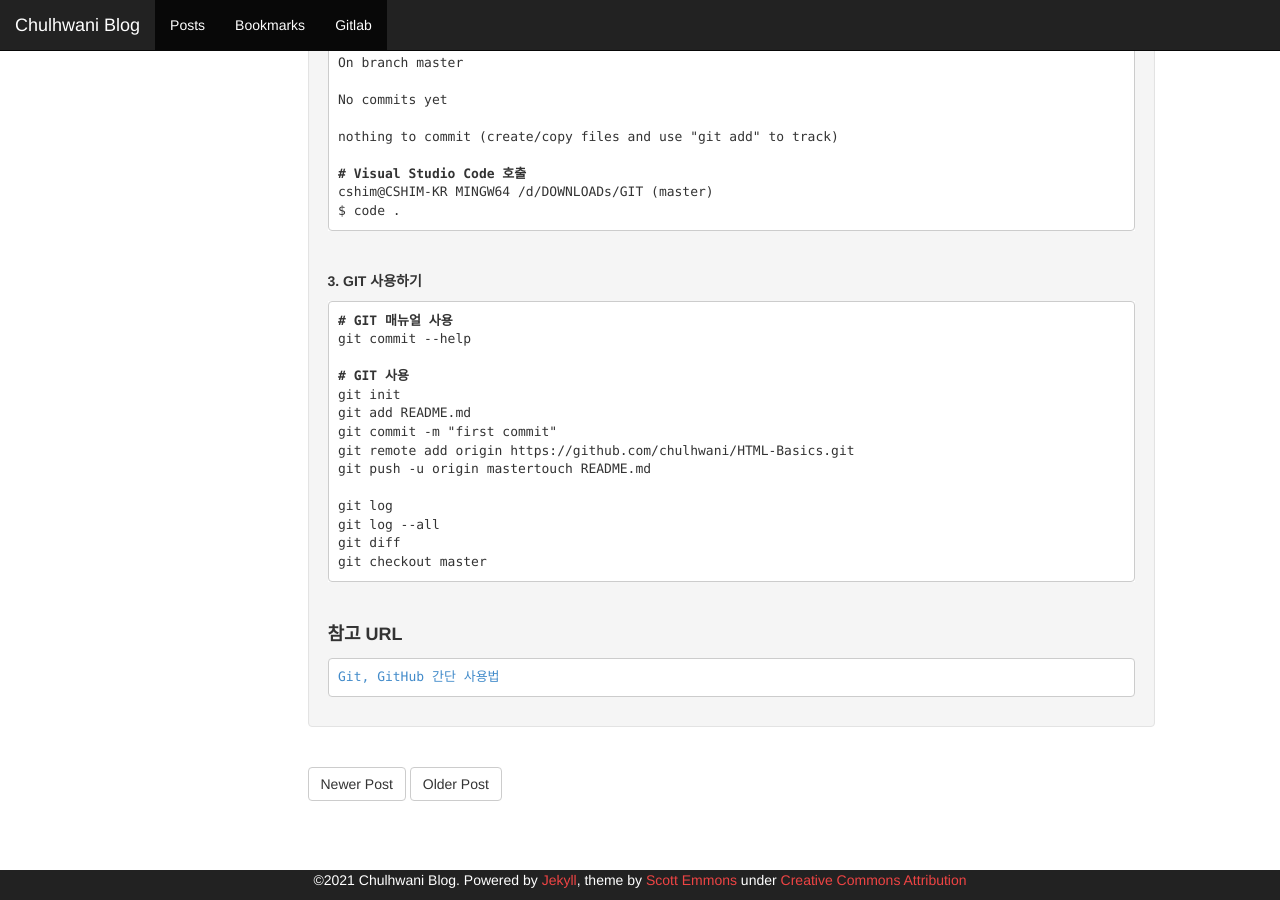
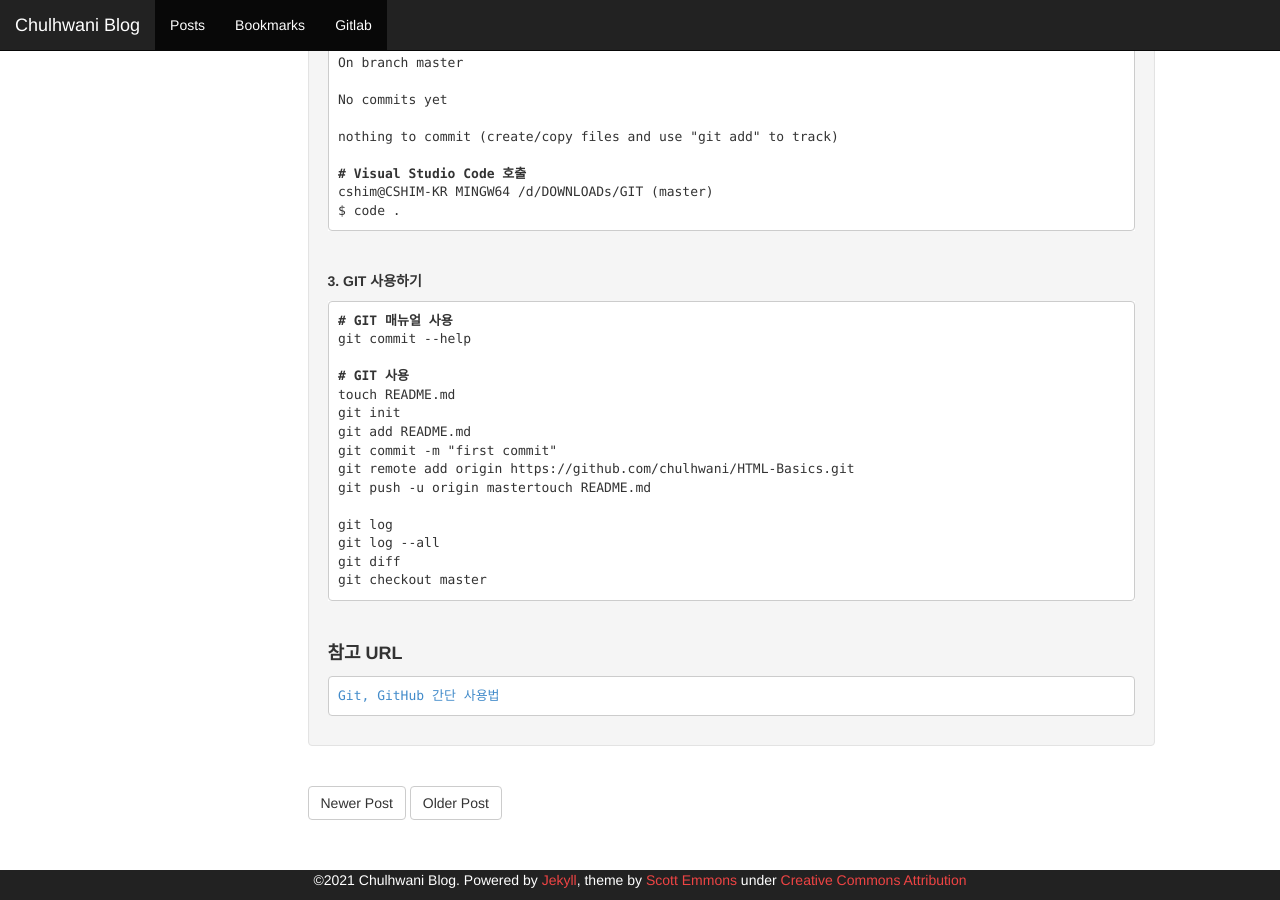
Before and after one commit to chulhwani/chulhwani.github.io, a Jekyll site: the page built from _posts/2021-02-23-[GIT] git bash 사용하기.md, in a window 1280 px wide and 900 px high, scrolled down 1099 px. Built offline with Jekyll 4.4.1, drawn with Linux system fonts in a browser that asks for light colours; our own code applies the rules of GitHub Pages for plain Markdown files.

Commit message:
Update 2021-02-23-[GIT] git bash 사용하기.md

```diff
--- a/_posts/2021-02-23-[GIT] git bash 사용하기.md
+++ b/_posts/2021-02-23-[GIT] git bash 사용하기.md
@@ -71,6 +71,7 @@ $ code .
 git commit --help
 
 <b># GIT 사용</b>
+touch README.md
 git init
 git add README.md
 git commit -m "first commit"
```
